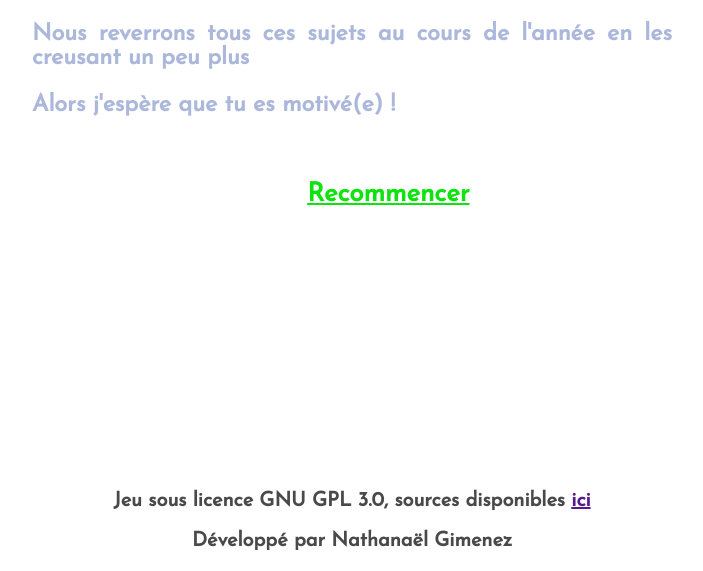
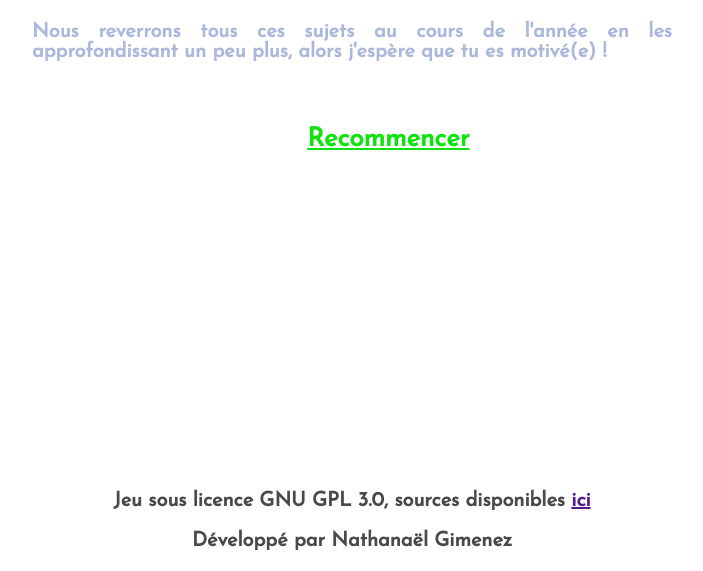
Before and after one commit to LaurentBouquet/escape-game-snt, a plain HTML site: page sortie.html in a window 1280 px wide. Shown: the part 229-800 px from the top of the page, without its empty margins (288-991 px from the left). Drawn offline with Linux system fonts and the light colour scheme.

Commit message:
fixed sortie.html

```diff
--- a/sortie.html
+++ b/sortie.html
@@ -10,8 +10,7 @@
     <div class="center">
         <h1>Félicitations ! </h1>
         <h2>Tu as réussi les épreuves de l'initiation à SNT</h2>
-        <h3>Nous reverrons tous ces sujets au cours de l'année en les creusant un peu plus</h3>
-        <h3>Alors j'espère que tu es motivé(e) !</h3>
+        <p>Nous reverrons tous ces sujets au cours de l'année en les approfondissant un peu plus, alors j'espère que tu es motivé(e) !</p>
     </div>
     <div class="center tryagain">
         <a href="index.html">Recommencer</a>
```
